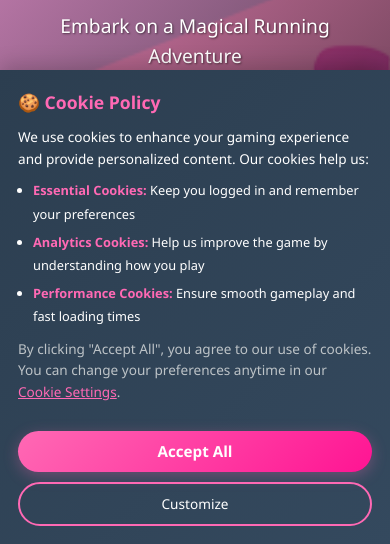
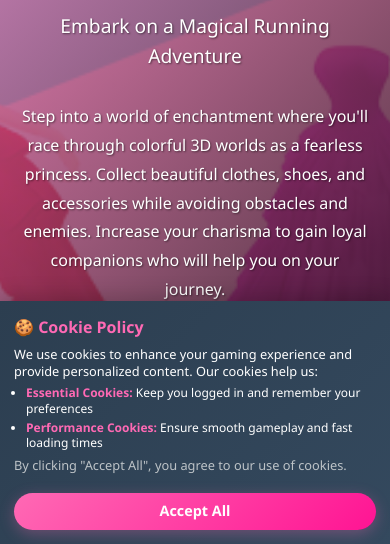
Before and after one commit to AnastasiiaBulba/virtualherotrek, a plain HTML site: page index.html in a window 390 px wide. Shown: the part 300-844 px from the top of the page. Drawn offline with Linux system fonts and the light colour scheme.

Commit message:
fix baner

```diff
--- a/css/cookie-bar.css
+++ b/css/cookie-bar.css
@@ -5,7 +5,7 @@
   right: 0;
   background: linear-gradient(135deg, #2c3e50, #34495e);
   color: var(--white);
-  padding: 25px;
+  padding: 18px;
   z-index: 9999;
   transform: translateY(100%);
   transition: transform 0.5s ease-in-out;
@@ -20,9 +20,9 @@
   max-width: 1280px;
   margin: 0 auto;
   display: flex;
-  align-items: flex-start;
+  align-items: center;
   justify-content: space-between;
-  gap: 30px;
+  gap: 20px;
   flex-wrap: wrap;
 }
 
@@ -32,27 +32,27 @@
 }
 
 .cookie-info h3 {
-  margin: 0 0 15px 0;
-  font-size: 1.3rem;
+  margin: 0 0 10px 0;
+  font-size: 1.2rem;
   font-weight: 600;
   color: var(--primary-color);
 }
 
 .cookie-info p {
-  margin: 0 0 15px 0;
-  line-height: 1.6;
-  font-size: 0.95rem;
+  margin: 0 0 8px 0;
+  line-height: 1.3;
+  font-size: 0.9rem;
 }
 
 .cookie-types {
-  margin: 0 0 15px 0;
-  padding-left: 20px;
-  line-height: 1.8;
+  margin: 0 0 8px 0;
+  padding-left: 15px;
+  line-height: 1.3;
 }
 
 .cookie-types li {
-  margin-bottom: 8px;
-  font-size: 0.9rem;
+  margin-bottom: 4px;
+  font-size: 0.85rem;
 }
 
 .cookie-types strong {
@@ -60,7 +60,7 @@
 }
 
 .cookie-note {
-  font-size: 0.85rem;
+  font-size: 0.8rem;
   color: #bdc3c7;
   margin: 0;
 }
@@ -86,14 +86,14 @@
   background: var(--gradient-primary);
   color: var(--white);
   border: none;
-  padding: 14px 28px;
+  padding: 12px 24px;
   border-radius: 25px;
   font-weight: 600;
   cursor: pointer;
   transition: var(--transition);
   white-space: nowrap;
   box-shadow: 0 4px 15px rgba(255, 105, 180, 0.3);
-  font-size: 1rem;
+  font-size: 0.95rem;
 }
 
 .btn-accept:hover {
@@ -105,39 +105,16 @@
   transform: translateY(0);
 }
 
-.btn-customize {
-  background: transparent;
-  color: var(--white);
-  border: 2px solid var(--primary-color);
-  padding: 12px 24px;
-  border-radius: 25px;
-  font-weight: 500;
-  cursor: pointer;
-  transition: var(--transition);
-  white-space: nowrap;
-  font-size: 0.9rem;
-}
-
-.btn-customize:hover {
-  background: var(--primary-color);
-  transform: translateY(-2px);
-  box-shadow: 0 4px 15px rgba(255, 105, 180, 0.3);
-}
-
-.btn-customize:active {
-  transform: translateY(0);
-}
-
 /* Mobile First */
 @media (max-width: 768px) {
   .cookie-bar {
-    padding: 20px;
+    padding: 16px;
   }
 
   .cookie-content {
     flex-direction: column;
     text-align: left;
-    gap: 20px;
+    gap: 16px;
   }
 
   .cookie-info {
@@ -145,72 +122,22 @@
   }
 
   .cookie-info h3 {
-    font-size: 1.2rem;
-    margin-bottom: 12px;
-  }
-
-  .cookie-info p {
-    font-size: 0.9rem;
-    margin-bottom: 12px;
-  }
-
-  .cookie-types {
-    margin-bottom: 12px;
-  }
-
-  .cookie-types li {
-    font-size: 0.85rem;
-    margin-bottom: 6px;
-  }
-
-  .cookie-note {
-    font-size: 0.8rem;
-  }
-
-  .cookie-actions {
-    flex-direction: row;
-    justify-content: center;
-    gap: 15px;
-  }
-
-  .btn-accept {
-    padding: 12px 24px;
-    font-size: 0.95rem;
-  }
-
-  .btn-customize {
-    padding: 10px 20px;
-    font-size: 0.85rem;
-  }
-}
-
-@media (max-width: 480px) {
-  .cookie-bar {
-    padding: 18px;
-  }
-
-  .cookie-content {
-    gap: 18px;
-  }
-
-  .cookie-info h3 {
     font-size: 1.1rem;
-    margin-bottom: 10px;
+    margin-bottom: 8px;
   }
 
   .cookie-info p {
     font-size: 0.85rem;
-    margin-bottom: 10px;
+    margin-bottom: 8px;
   }
 
   .cookie-types {
-    margin-bottom: 10px;
-    padding-left: 15px;
+    margin-bottom: 8px;
   }
 
   .cookie-types li {
     font-size: 0.8rem;
-    margin-bottom: 5px;
+    margin-bottom: 4px;
   }
 
   .cookie-note {
@@ -218,54 +145,97 @@
   }
 
   .cookie-actions {
-    flex-direction: column;
-    gap: 10px;
-    width: 100%;
+    flex-direction: row;
+    justify-content: center;
+    gap: 12px;
   }
 
-  .btn-accept,
-  .btn-customize {
-    width: 100%;
-    padding: 12px 20px;
+  .btn-accept {
+    padding: 10px 20px;
+    font-size: 0.9rem;
   }
 }
 
-@media (max-width: 360px) {
+@media (max-width: 480px) {
   .cookie-bar {
-    padding: 15px;
+    padding: 14px;
   }
 
   .cookie-content {
-    gap: 15px;
+    gap: 14px;
   }
 
   .cookie-info h3 {
     font-size: 1rem;
-    margin-bottom: 8px;
+    margin-bottom: 6px;
   }
 
   .cookie-info p {
     font-size: 0.8rem;
-    margin-bottom: 8px;
+    margin-bottom: 6px;
   }
 
   .cookie-types {
-    margin-bottom: 8px;
+    margin-bottom: 6px;
     padding-left: 12px;
   }
 
   .cookie-types li {
     font-size: 0.75rem;
-    margin-bottom: 4px;
+    margin-bottom: 3px;
   }
 
   .cookie-note {
     font-size: 0.7rem;
   }
 
-  .btn-accept,
-  .btn-customize {
-    padding: 10px 16px;
-    font-size: 0.8rem;
+  .cookie-actions {
+    flex-direction: column;
+    gap: 8px;
+    width: 100%;
+  }
+
+  .btn-accept {
+    width: 100%;
+    padding: 10px 18px;
   }
 }
+
+@media (max-width: 360px) {
+  .cookie-bar {
+    padding: 12px;
+  }
+
+  .cookie-content {
+    gap: 12px;
+  }
+
+  .cookie-info h3 {
+    font-size: 0.95rem;
+    margin-bottom: 5px;
+  }
+
+  .cookie-info p {
+    font-size: 0.75rem;
+    margin-bottom: 5px;
+  }
+
+  .cookie-types {
+    margin-bottom: 5px;
+    padding-left: 10px;
+  }
+
+  .cookie-types li {
+    font-size: 0.7rem;
+    margin-bottom: 2px;
+  }
+
+  .cookie-note {
+    font-size: 0.65rem;
+  }
+
+  .btn-accept {
+    padding: 8px 14px;
+    font-size: 0.75rem;
+  }
+}
--- a/index.html
+++ b/index.html
@@ -69,25 +69,16 @@
               remember your preferences
             </li>
             <li>
-              <strong>Analytics Cookies:</strong> Help us improve the game by
-              understanding how you play
-            </li>
-            <li>
               <strong>Performance Cookies:</strong> Ensure smooth gameplay and
               fast loading times
             </li>
           </ul>
           <p class="cookie-note">
-            By clicking "Accept All", you agree to our use of cookies. You can
-            change your preferences anytime in our
-            <a href="prin-cookies.html">Cookie Settings</a>.
+            By clicking "Accept All", you agree to our use of cookies.
           </p>
         </div>
         <div class="cookie-actions">
           <button id="accept-cookies" class="btn-accept">Accept All</button>
-          <button id="customize-cookies" class="btn-customize">
-            Customize
-          </button>
         </div>
       </div>
     </div>
--- a/js/cookie-bar.js
+++ b/js/cookie-bar.js
@@ -4,7 +4,6 @@ class CookieBar {
   constructor() {
     this.cookieBar = document.getElementById("cookie-bar");
     this.acceptBtn = document.getElementById("accept-cookies");
-    this.customizeBtn = document.getElementById("customize-cookies");
     this.init();
   }
 
@@ -19,13 +18,6 @@ class CookieBar {
       this.acceptBtn.addEventListener("click", () => {
         this.acceptCookies();
       });
-
-      // Add event listener to customize button
-      if (this.customizeBtn) {
-        this.customizeBtn.addEventListener("click", () => {
-          this.openCookieSettings();
-        });
-      }
     }
   }
 
@@ -60,11 +52,6 @@ class CookieBar {
 
     // Show confirmation message
     this.showAcceptanceMessage();
-  }
-
-  openCookieSettings() {
-    // Open cookie settings page in the same tab
-    window.location.href = "prin-cookies.html";
   }
 
   showAcceptanceMessage() {
```
Also changed, not shown: prin-cookies.html (+5 -18 lines).
